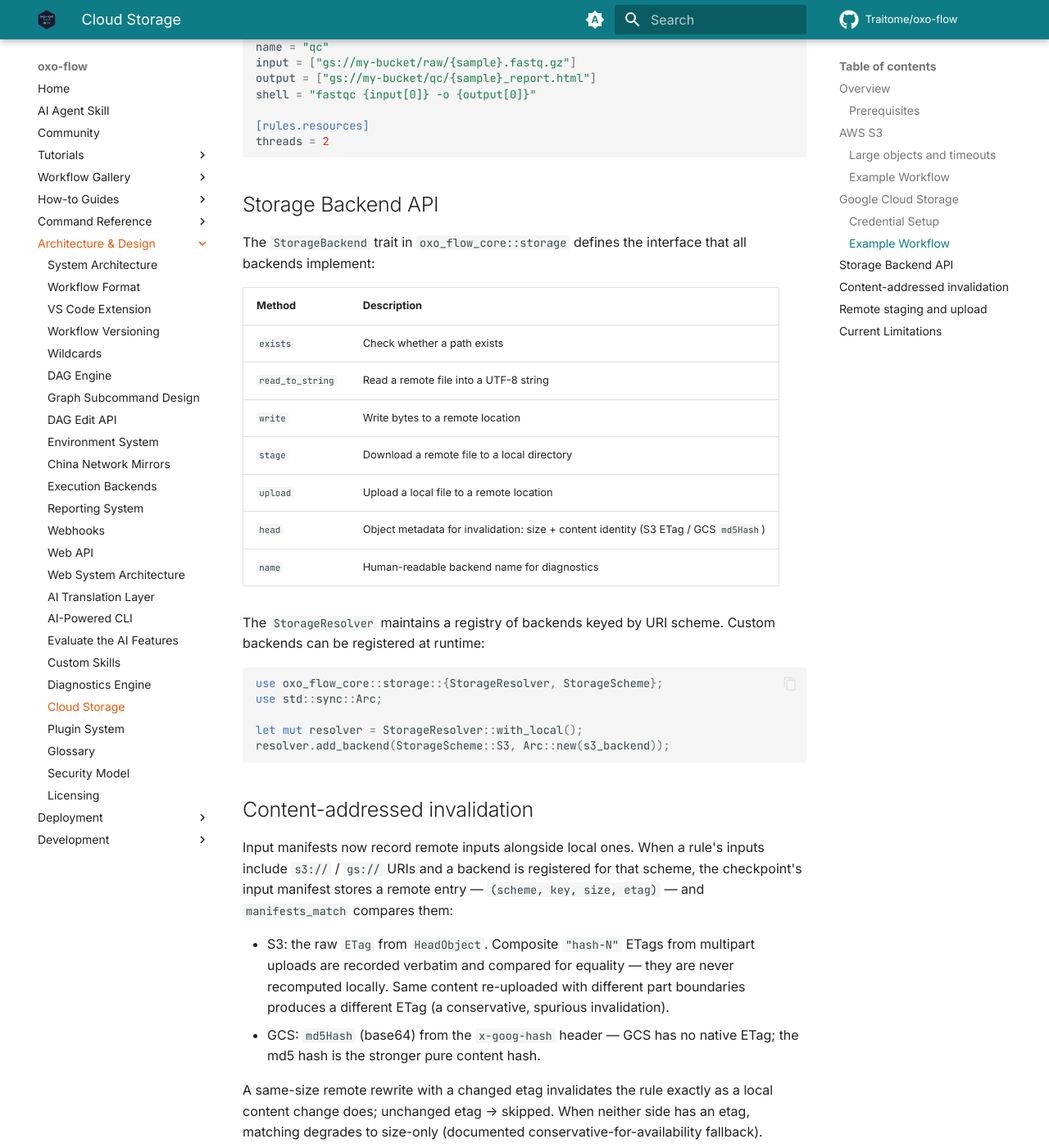
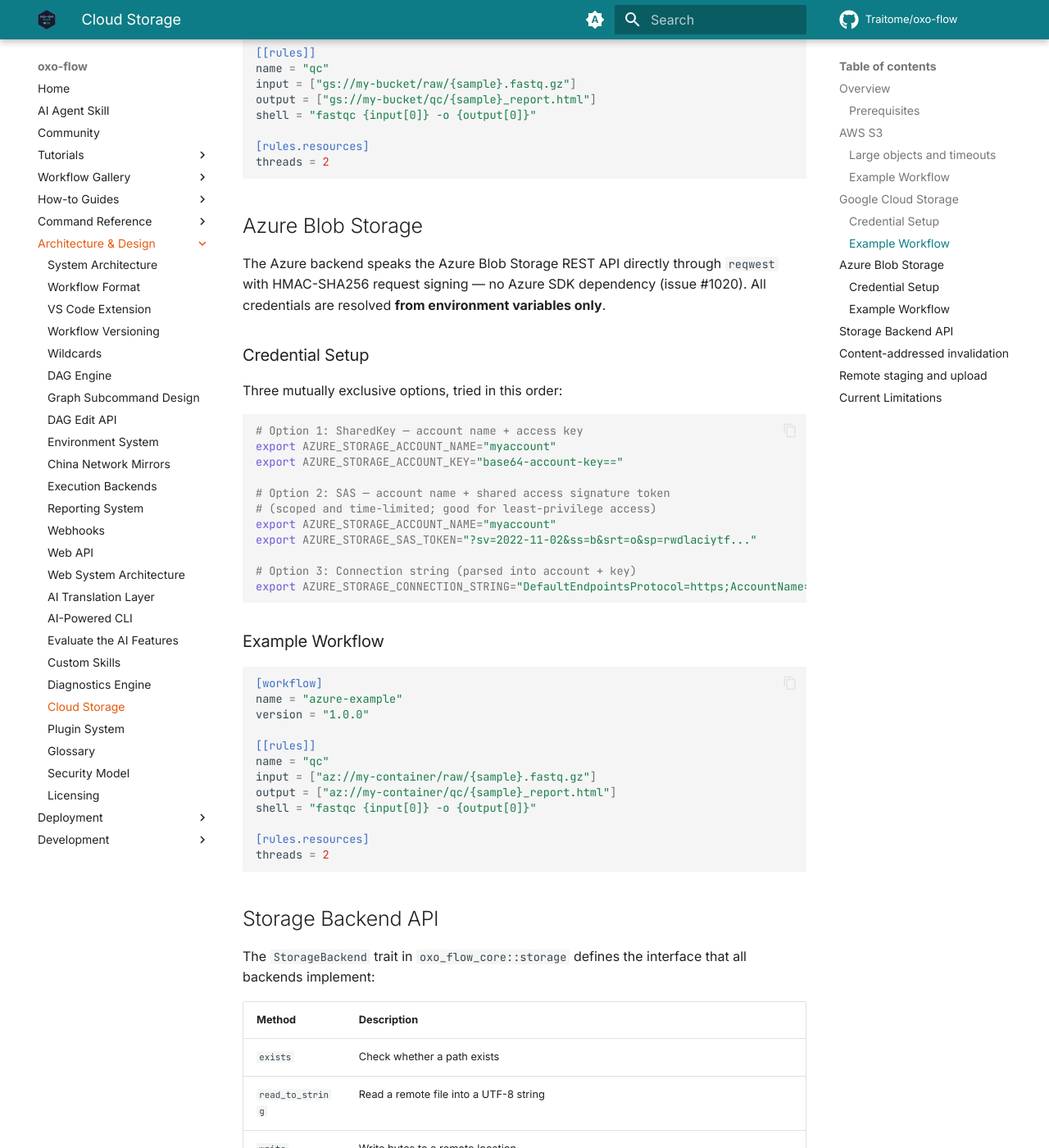
Before and after one commit to Traitome/oxo-flow, an MkDocs documentation site: the page built from docs/guide/src/reference/cloud-storage.md, in a window 1280 px wide and 1400 px high, scrolled down 2530 px. Shown: the whole window at 82% size. Built offline with MkDocs 1.6.1 and Material for MkDocs 9.7.7, drawn with Linux system fonts in a browser that asks for light colours; comment, search, counter and statistics services are not loaded; the version menu is left out; some of the changed text lies outside the part shown.

Commit message:
feat: register Azure Blob storage backend behind azure-storage feature (#1069)
- Add azure-storage feature to oxo-flow-cli forwarding to oxo-flow-core
- Register AzureBlobStorage in the shared run/dry-run storage resolver
- Add cfg-gated test asserting az:// URIs resolve to the azure backend
- Document the Azure backend in cloud-storage.md (credentials, example
  workflow, content-md5 invalidation identity) and drop the now-stale
  not-enabled limitation
- CHANGELOG: [Unreleased] entries for #1069 registration and the #1070
  expand_inputs zero-input guard fix

Co-Authored-By: Claude Code <noreply@anthropic.com>

````diff
--- a/docs/guide/src/reference/cloud-storage.md
+++ b/docs/guide/src/reference/cloud-storage.md
@@ -1,8 +1,8 @@
 # Cloud Storage
 
 oxo-flow supports reading and writing workflow inputs and outputs from
-cloud object storage, transparently resolving `s3://` and `gs://` URIs
-through its pluggable storage backend system.
+cloud object storage, transparently resolving `s3://`, `gs://`, and
+`az://` URIs through its pluggable storage backend system.
 
 ## Overview
 
@@ -16,7 +16,7 @@ output = ["local/{sample}.fastq.gz"]
 shell = "cp {input[0]} {output[0]}"
 ```
 
-When the pipeline engine encounters an `s3://` or `gs://` URI, it
+When the pipeline engine encounters an `s3://`, `gs://`, or `az://` URI, it
 detects the remote scheme and stages the file into the workdir before
 the rule runs, then uploads rule outputs with remote URIs back to the
 bucket after the rule succeeds (see
@@ -27,13 +27,13 @@ upload objects programmatically through the
 
 ### Prerequisites
 
-Both backends are feature-gated and are **not** included by default.
+All cloud backends are feature-gated and are **not** included by default.
 Enable them at build time — the features live on the `oxo-flow-cli` crate
 (the workspace root package defines none, so `--features` must be combined
 with `-p oxo-flow-cli`):
 
 ```bash
-cargo build --release -p oxo-flow-cli --features "s3-storage,gcs-storage"
+cargo build --release -p oxo-flow-cli --features "s3-storage,gcs-storage,azure-storage"
 ```
 
 ## AWS S3
@@ -127,6 +127,48 @@ shell = "fastqc {input[0]} -o {output[0]}"
 threads = 2
 ```
 
+## Azure Blob Storage
+
+The Azure backend speaks the Azure Blob Storage REST API directly through
+`reqwest` with HMAC-SHA256 request signing — no Azure SDK dependency
+(issue #1020). All credentials are resolved **from environment variables
+only**.
+
+### Credential Setup
+
+Three mutually exclusive options, tried in this order:
+
+```bash
+# Option 1: SharedKey — account name + access key
+export AZURE_STORAGE_ACCOUNT_NAME="myaccount"
+export AZURE_STORAGE_ACCOUNT_KEY="base64-account-key=="
+
+# Option 2: SAS — account name + shared access signature token
+# (scoped and time-limited; good for least-privilege access)
+export AZURE_STORAGE_ACCOUNT_NAME="myaccount"
+export AZURE_STORAGE_SAS_TOKEN="?sv=2022-11-02&ss=b&srt=o&sp=rwdlaciytf..."
+
+# Option 3: Connection string (parsed into account + key)
+export AZURE_STORAGE_CONNECTION_STRING="DefaultEndpointsProtocol=https;AccountName=myaccount;AccountKey=...;EndpointSuffix=core.windows.net"
+```
+
+### Example Workflow
+
+```toml
+[workflow]
+name = "azure-example"
+version = "1.0.0"
+
+[[rules]]
+name = "qc"
+input = ["az://my-container/raw/{sample}.fastq.gz"]
+output = ["az://my-container/qc/{sample}_report.html"]
+shell = "fastqc {input[0]} -o {output[0]}"
+
+[rules.resources]
+threads = 2
+```
+
 ## Storage Backend API
 
 The `StorageBackend` trait in `oxo_flow_core::storage` defines the
@@ -139,7 +181,7 @@ interface that all backends implement:
 | `write` | Write bytes to a remote location |
 | `stage` | Download a remote file to a local directory |
 | `upload` | Upload a local file to a remote location |
-| `head` | Object metadata for invalidation: size + content identity (S3 ETag / GCS `md5Hash`) |
+| `head` | Object metadata for invalidation: size + content identity (S3 ETag / GCS `md5Hash` / Azure `content-md5`) |
 | `name` | Human-readable backend name for diagnostics |
 
 The `StorageResolver` maintains a registry of backends keyed by URI
@@ -155,9 +197,9 @@ resolver.add_backend(StorageScheme::S3, Arc::new(s3_backend));
 
 ## Content-addressed invalidation
 
-Input manifests now record remote inputs alongside local ones. When a rule's
-inputs include `s3://` / `gs://` URIs and a backend is registered for that
-scheme, the checkpoint's input manifest stores a remote entry —
+Input manifests record remote inputs alongside local ones. When a rule's
+inputs include `s3://` / `gs://` / `az://` URIs and a backend is registered
+for that scheme, the checkpoint's input manifest stores a remote entry —
 `(scheme, key, size, etag)` — and `manifests_match` compares them:
 
 - S3: the raw `ETag` from `HeadObject`. Composite `"hash-N"` ETags from
@@ -167,6 +209,8 @@ scheme, the checkpoint's input manifest stores a remote entry —
   invalidation).
 - GCS: `md5Hash` (base64) from the `x-goog-hash` header — GCS has no native
   ETag; the md5 hash is the stronger pure content hash.
+- Azure: `Content-MD5` (base64) from the response header — surfaced as the
+  etag-equivalent identity, the same role GCS's md5 hash plays.
 
 A same-size remote rewrite with a changed etag invalidates the rule exactly
 as a local content change does; unchanged etag → skipped. When neither side
@@ -217,12 +261,13 @@ re-execute) instead of using the cache.
 
 ## Current Limitations
 
-- **Feature-gated** — Both backends are opt-in at compile time: enable
-  `oxo-flow-cli`'s `s3-storage` / `gcs-storage` features to register them
-  in the shared run/dry-run storage resolver. The default build includes
-  only the local filesystem backend. The `s3-storage` feature compiles and
-  is tested (unit fixtures + a live S3-compatible E2E suite, see
-  `crates/oxo-flow-cli/tests/remote_staging.rs`; verified against RustFS).
+- **Feature-gated** — All cloud backends are opt-in at compile time: enable
+  `oxo-flow-cli`'s `s3-storage` / `gcs-storage` / `azure-storage` features
+  to register them in the shared run/dry-run storage resolver. The default
+  build includes only the local filesystem backend. The `s3-storage` feature
+  compiles and is tested (unit fixtures + a live S3-compatible E2E suite,
+  see `crates/oxo-flow-cli/tests/remote_staging.rs`; verified against
+  RustFS).
   The `aws-sdk-s3` dependency is declared with
   `default-features = false` (minus the `rustls` feature), so the legacy
   hyper-0.14 / rustls-0.21 / h2-0.3 TLS stack never enters the graph — TLS
@@ -236,13 +281,3 @@ re-execute) instead of using the cache.
   `OXO_S3_FORCE_PATH_STYLE=1` (path-style addressing).
 - **UTF-8 only** — `read_to_string` requires the content to be valid
   UTF-8.  Binary files should use `stage` instead.
-- **Azure Blob Storage — implemented but not enabled** — Azure Blob
-  Storage support is fully implemented in the engine
-  (`crates/oxo-flow-core/src/storage/azure.rs`: Azure Blob REST API via
-  `reqwest`, no Azure SDK dependency, issue #1020), but it is **NOT
-  registered with the storage resolver** — the CLI registers only Local,
-  S3, and GCS, so every `az://container/blob` URI fails at run time with
-  an unsupported-scheme error. This is tracked in GitHub issue
-  [#1069](https://github.com/Traitome/oxo-flow/issues/1069); do not
-  configure Azure storage credentials or reference `az://` URIs in
-  workflows until registration lands.
````
Also changed, not shown: CHANGELOG.md, 2 other files.
